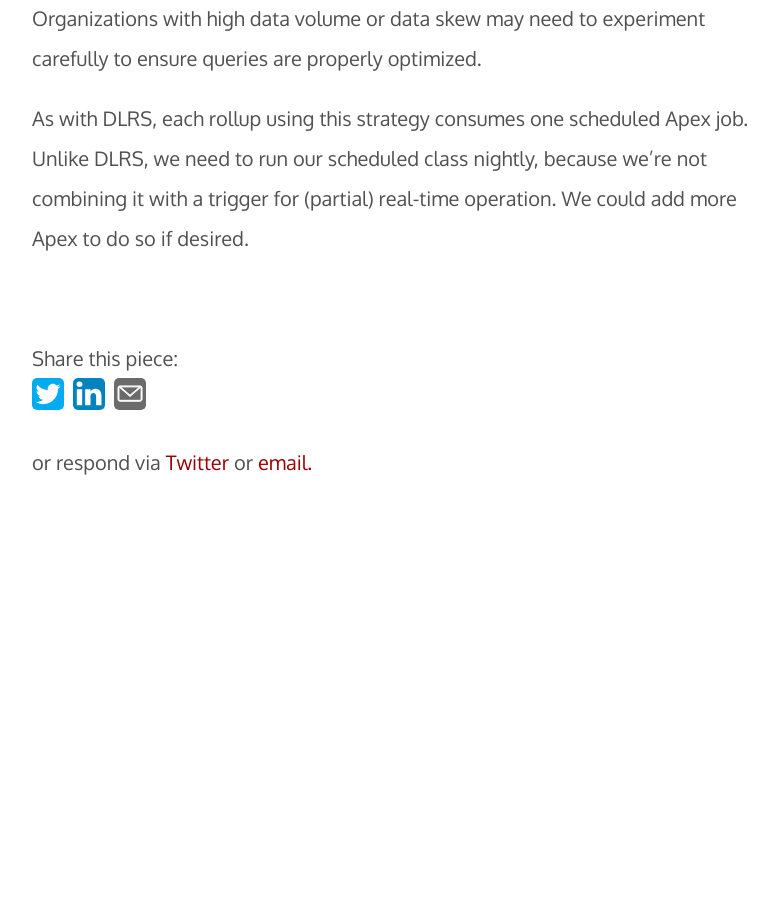
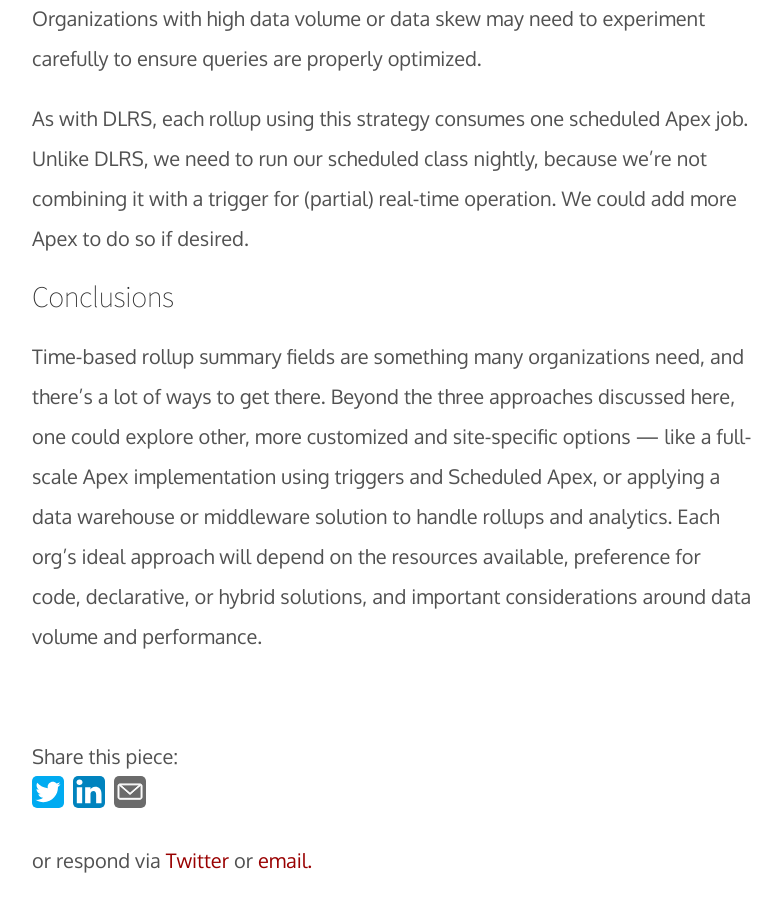
Before and after one commit to davidmreed/davidmreed.github.io, a Jekyll site: the page built from _posts/2019-03-10-three-routes-to-time-based-rollup-summary-fields.md, in a window 1280 px wide and 900 px high, scrolled down 11069 px. Shown: the whole window, without its empty margins (248-1030 px from the left). Built offline with Jekyll 4.4.1, drawn with Linux system fonts in a browser that asks for light colours; some web fonts are replaced; before the commit the page ends 11571 px from its top, so only the background shows below that.

Commit message:
Extend post

```diff
--- a/_posts/2019-03-10-three-routes-to-time-based-rollup-summary-fields.md
+++ b/_posts/2019-03-10-three-routes-to-time-based-rollup-summary-fields.md
@@ -137,3 +137,7 @@ While it's not Apex-intensive, this is the only solution of the three that is no
 Organizations with high data volume or data skew may need to experiment carefully to ensure queries are properly optimized.
 
 As with DLRS, each rollup using this strategy consumes one scheduled Apex job. Unlike DLRS, we need to run our scheduled class nightly, because we're not combining it with a trigger for (partial) real-time operation. We could add more Apex to do so if desired.
+
+## Conclusions
+
+Time-based rollup summary fields are something many organizations need, and there's a lot of ways to get there. Beyond the three approaches discussed here, one could explore other, more customized and site-specific options — like a full-scale Apex implementation using triggers and Scheduled Apex, or applying a data warehouse or middleware solution to handle rollups and analytics. Each org's ideal approach will depend on the resources available, preference for code, declarative, or hybrid solutions, and important considerations around data volume and performance.
```
